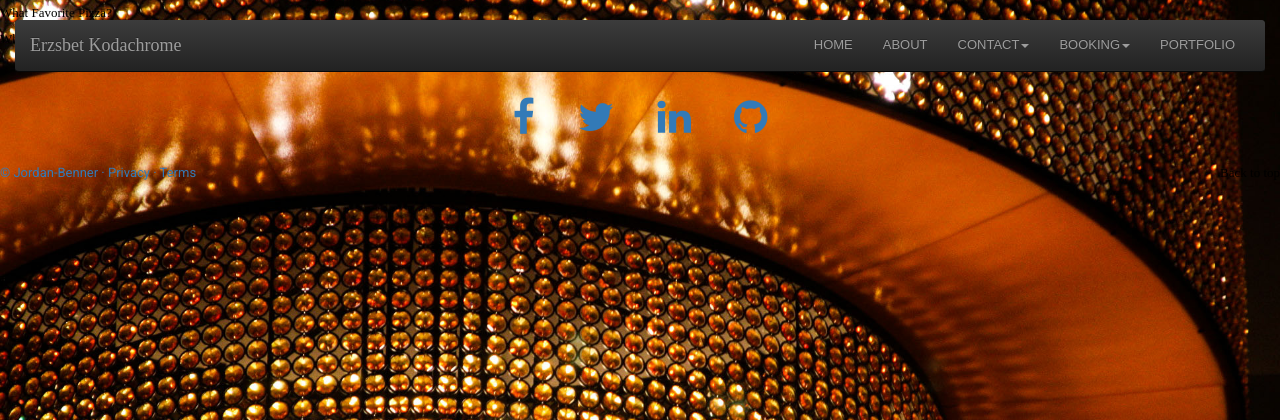
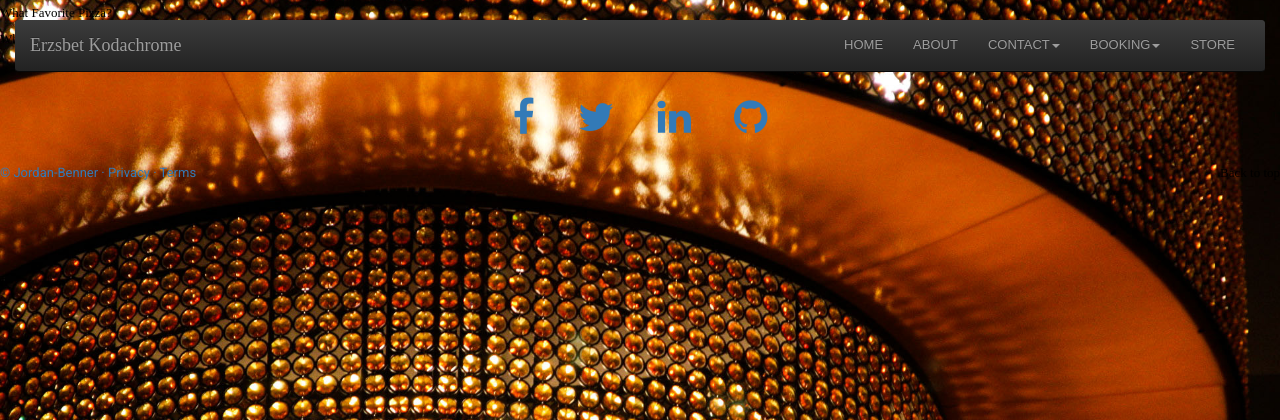
Before and after one commit to JordanBenner/Kodachrome, a Django app: page /poll/ in a window 1280 px wide. Shown: the top 420 px of the page. Run offline with Django 3.2, Linux system fonts and the light colour scheme; data comes from the database, SQL or seed files in the repository; some libraries are stand-ins or nearby versions.

Commit message:
Portfolio/store
replaced portfolio to store and added notes

```diff
--- a/blog/templates/base.html
+++ b/blog/templates/base.html
@@ -79,7 +79,10 @@
                     <li><a href="#">One more separated link</a></li>
                   </ul>
                 </li>
-                <li class="{% if request.path == "/p" %}active{% endif %}"><a href="/p">Portfolio</a></li>
+                <li class="{% if request.path == "/p" %}active{% endif %}"><a href="http://jordanbenner.photoshelter.com/index?edit">Store</a></li>
+                <!--  links to portfolio view<a href="/p">Store</a> -->
+
+                <!-- dropdown menue for user account -->
                 <!-- <li class="dropdown">
                   <a href="#" class="dropdown-toggle" data-toggle="dropdown" role="button" aria-haspopup="true" aria-expanded="false">Blog<span class="caret"></span></a>
                   <ul class="dropdown-menu">
```
